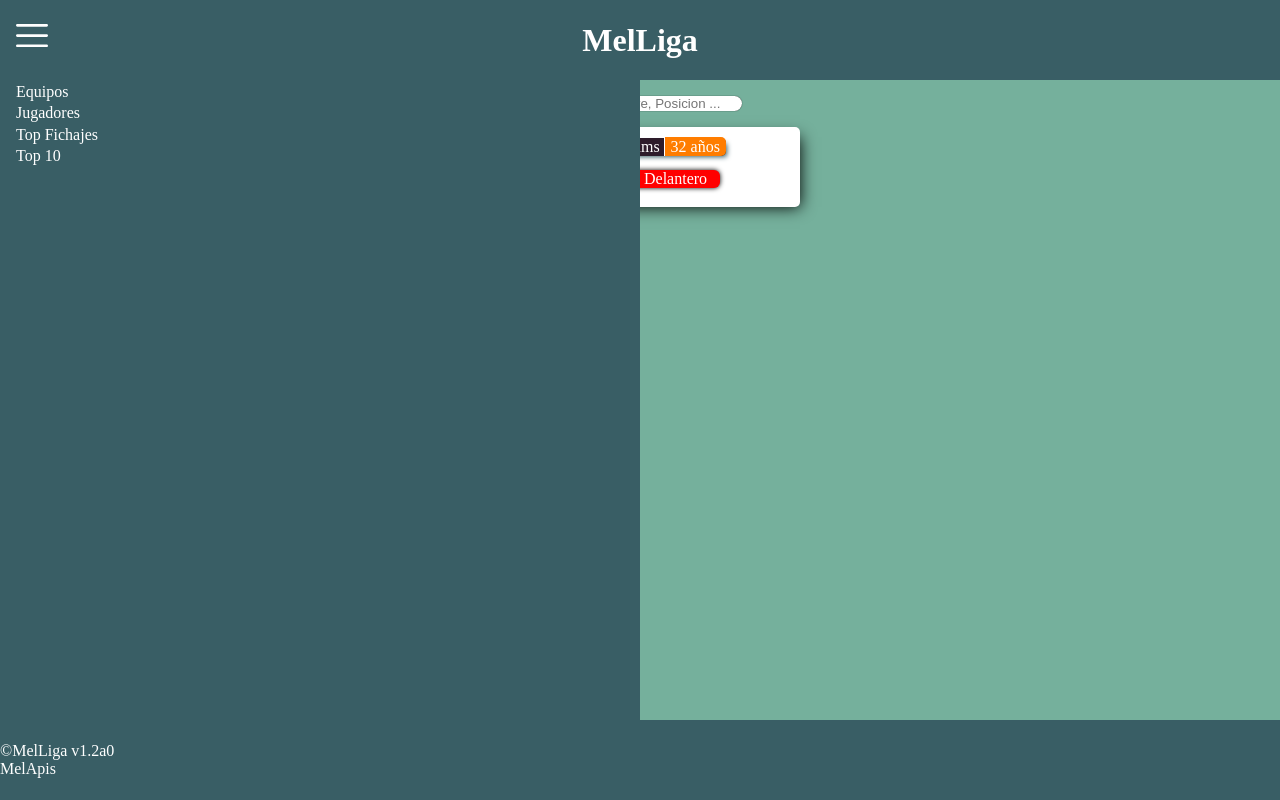
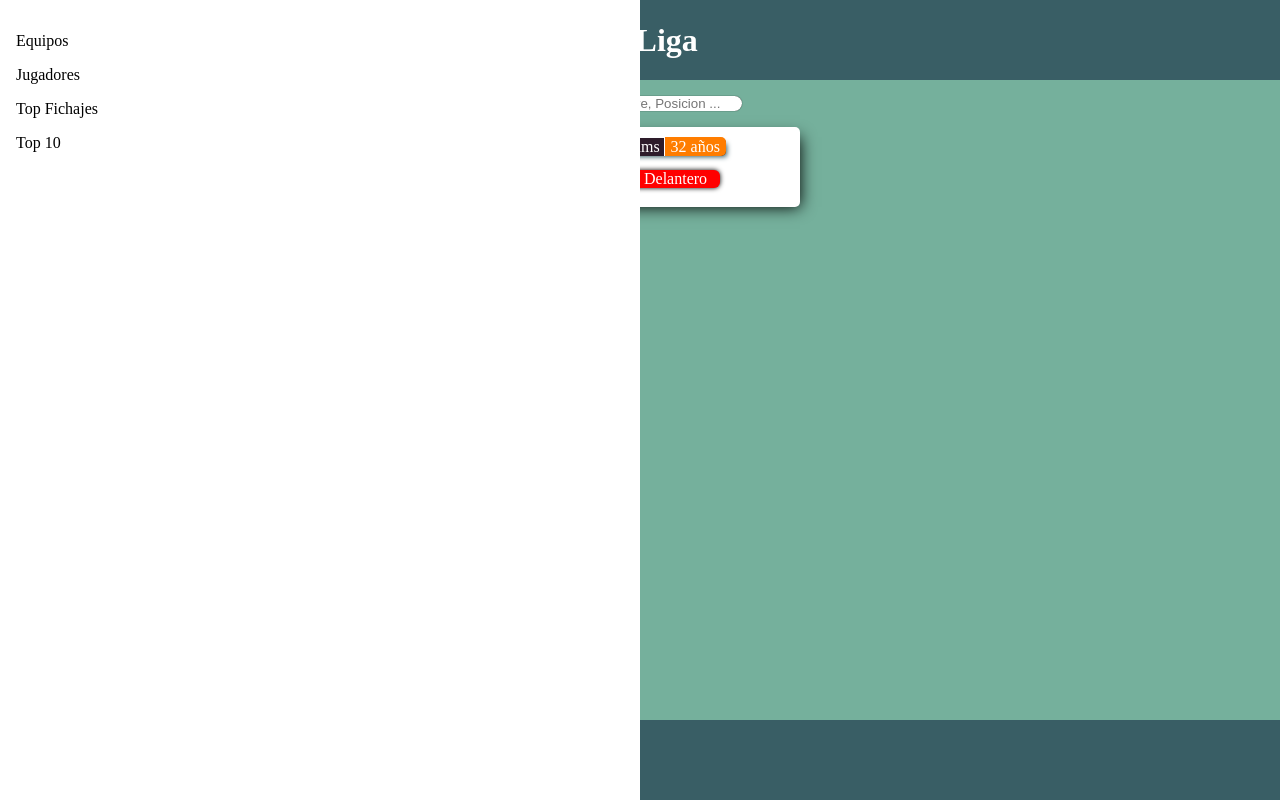
Before and after one commit to j0tac3/MelLiga02, a plain HTML site: page index.html in a window 1280 px wide. Both pictures are taken after a click on the picture 32 px from the left and 40 px from the top of the page. Drawn offline with nearby package versions, Linux system fonts and the light colour scheme; no server answers.

Commit message:
Cambio colores menu-lateral

```diff
--- a/css/menu.css
+++ b/css/menu.css
@@ -1,33 +1,41 @@
 .menu-lateral{
     position: absolute;
+    top: 0;
     width: 100%;
-    height: 80%;
+    height: 100%;
     color: #fff;
     cursor: pointer;
     z-index: 888;
     left: -100%;
-    transition: all 0.5s ease;
+    transition: all 0.5s ease-in;
 }
 .menu-lateral_visible{
     left: 0;
+    transition: all 1s ease-out;
 }
 .icono-menu_lateral{
     width: 2em;
     position: absolute;
     top: 30%;
     left: 1em;
+    transition: all 0.4s ease;
+}
+.icono-menu_lateral:hover{
+    transform: scale(1.2);
 }
 .menu-lateral_lista{
-    background-color: #395E65;
+    background-color: #fff;
     width: 50%;
+    color: black;
     height: 100%;
     padding-top: 0.2em;
     cursor: default;
     z-index: 999;
+    padding-top: 2em;
 }
 .menu-lateral_item{
-    margin-left: 1em;
-    margin-bottom: 0.2em;
+    padding-left: 1em;
+    padding-bottom: 1em;
     min-width: 10em;
 }
 .lista_equipos_oculta{
--- a/js/menu.js
+++ b/js/menu.js
@@ -12,4 +12,5 @@ const mostrarOcultarMenu = () => {
     }
 }
 
+menuLateral.addEventListener('click', mostrarOcultarMenu);
 iconoMenuLateral.addEventListener('click', mostrarOcultarMenu);
```
